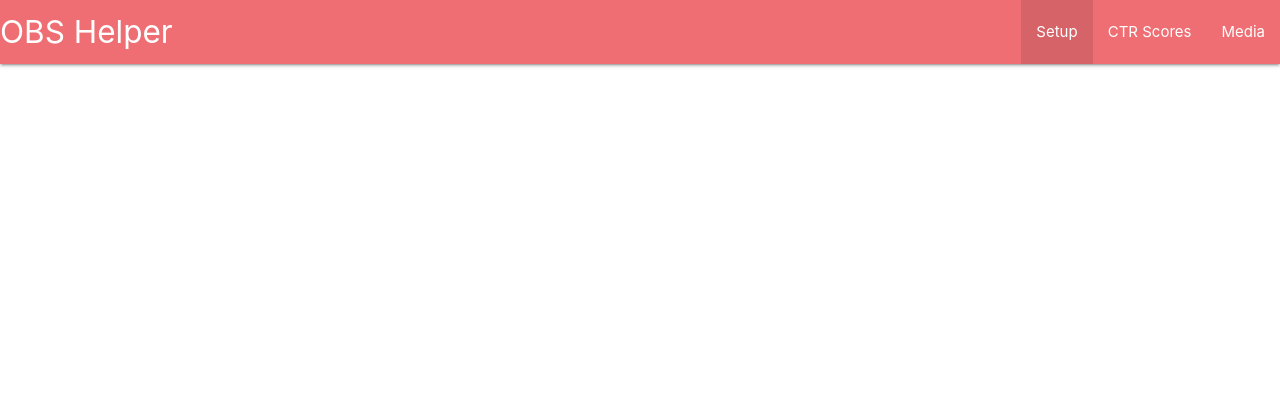
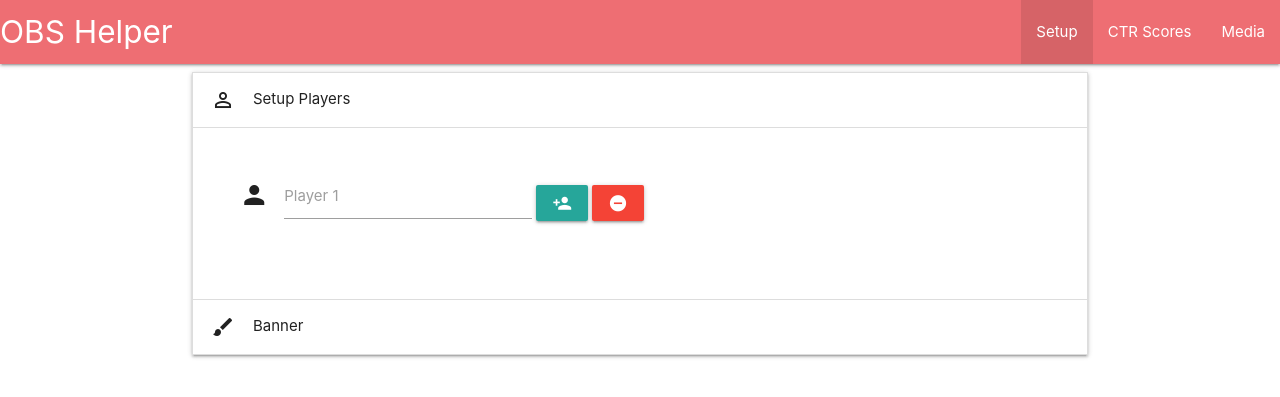
Before and after one commit to benja-opazo/obs-banner-flask, a Flask app: page / in a window 1280 px wide. Shown: the top 397 px of the page. Run offline with Flask 3, Linux system fonts and the light colour scheme.

Commit message:
started stream setup (index.html) layout

```diff
--- a/static/js/common.js
+++ b/static/js/common.js
@@ -43,5 +43,25 @@ document.addEventListener('DOMContentLoaded', function() {
 // collapsible
 document.addEventListener('DOMContentLoaded', function() {
   var elems = document.querySelectorAll('.collapsible');
-  var instances = M.Collapsible.init(elems, {accordion: false, inDuration: 150, outDuration: 150});
+  var options = {
+    accordion: false,
+    inDuration: 150,
+    outDuration: 150,
+    onOpenEnd: function(){
+      var carousel = document.querySelectorAll('.carousel');
+      var carouselInstances = M.Carousel.init(carousel, {duration: 150, indicators: true});
+    }
+  }
+  var instances = M.Collapsible.init(elems, options);
+
 });
+
+// carousel
+document.addEventListener('DOMContentLoaded', function() {
+  var elems = document.querySelectorAll('.carousel');
+  var instances = M.Carousel.init(elems, {duration: 200, indicators: true});
+});
+
+$(document).ready(function() {
+  $('input#banner_text').characterCounter();
+});
--- a/templates/index.html
+++ b/templates/index.html
@@ -31,7 +31,66 @@
             <li><a href="/ctrscores">CTR Scores</a></li>
             <li><a href="/media">Media</a></li>
           </ul>
+
+          <div class='container'>
+            <ul class="collapsible expandable">
+              <li class="active">
+                <div class="collapsible-header"><i class="material-icons">person_outline</i>Setup Players</div>
+                  <div class="collapsible-body">
+                    <span>
+                    <div class="row">
+                      <div class="col s12">
+                        <div class="input-field inline">
+                          <i class="material-icons prefix">person</i>
+                          <input id="player_1_name" type="text" class="validate">
+                          <label for="player_1_name">Player 1</label>
+                        </div>
+                        <a class="waves-effect waves-light btn"><i class="material-icons">person_add</i></a>
+                        <a class="waves-effect waves-light btn red"><i class="material-icons">remove_circle</i></a>
+                      </div>
+                    </div>
+                  </span>
+                </div>
+              </li>
+
+              <li>
+                <div class="collapsible-header"><i class="material-icons">brush</i>Banner</div>
+                  <div class="collapsible-body">
+                    <span>
+                      <div class="row">
+                        <div class="col s12">
+                          <div class="input-field inline">
+                            <input id="banner_text" type="text" data-length="10">
+                            <label for="banner_text">Texto Banner</label>
+                          </div>
+                          <div class="row">
+                            <button class="command waves-effect waves-light btn-small orange accent-3 center update-btn-videos submit-btn-videos" type="submit" name="submit_video" value="{{currentpage}}/submit_video">
+                              <i class="material-icons center">send</i>
+                            </button>
+                            <button class="command waves-effect waves-light btn-small orange accent-3 center update-btn-videos submit-btn-videos" type="submit" name="submit_video" value="{{currentpage}}/submit_video">
+                              <i class="material-icons center">delete</i>
+                            </button>
+                          </div>
+                        </div>
+                      </div>
+                      <div class="row">
+                        <div class="carousel">
+                          <a class="carousel-item" href="#one!"><img src="{{url_for('static', filename='images/Banners1.png')}}"></a>
+                          <a class="carousel-item" href="#two!"><img src="{{url_for('static', filename='images/Banners2.png')}}"></a>
+                          <a class="carousel-item" href="#three!"><img src="{{url_for('static', filename='images/Banners3.png')}}"></a>
+                        </div>
+                      </div>
+                    </span>
+                  </div>
+                </div>
+              </li>
+            </ul>
+
+
+          </div>
     </body>
+
+
 
     <!--JavaScript at end of body for optimized loading-->
     <script type="text/javascript" src="{{url_for('static', filename='js/jquery.min.js')}}"></script>
```
Also changed, not shown: templates/media.html (+4 -3 lines), static/images/Banners1.png (added), static/images/Banners2.png (added), static/images/Banners3.png (added).
